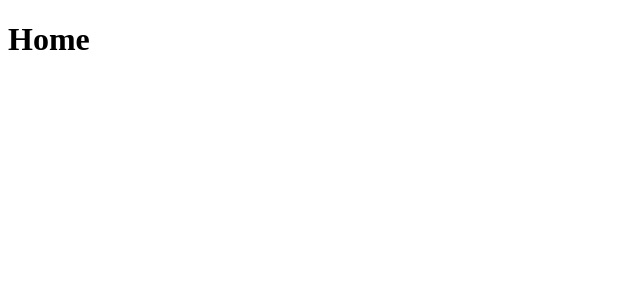
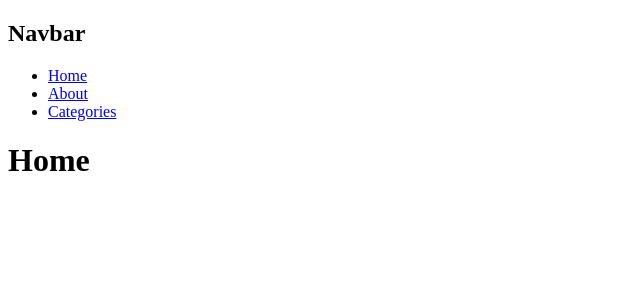
Before and after one commit to DOF1109/next-course, a Next.js app: page / in a window 1280 px wide. Shown: the top 300 px of the page, without its empty margins (0-640 px from the left). Built offline with nearby package versions, Linux system fonts and the light colour scheme.

Commit message:
Navbar complete

```diff
--- a/app/layout.jsx
+++ b/app/layout.jsx
@@ -1,3 +1,5 @@
+import Navbar from "@/components/Navbar"
+
 export const metadata = {
   title: 'Next.js',
   description: 'Generated by Next.js',
@@ -6,7 +8,10 @@
 export default function RootLayout({ children }) {
   return (
     <html lang="en">
-      <body>{children}</body>
+      <body>
+        <Navbar/>
+        {children}
+      </body>
     </html>
   )
 }
--- /dev/null
+++ b/components/Navbar.jsx
@@ -0,0 +1,22 @@
+import Link from "next/link"
+
+const Navbar = () => {
+    return(
+        <nav>
+            <h2>Navbar</h2>
+            <ul>
+            <li>
+                <Link href="/">Home</Link>
+            </li>
+            <li>
+                <Link href="/about">About</Link>
+            </li>
+            <li>
+                <Link href="/commerce/categories">Categories</Link>
+            </li>
+            </ul>
+        </nav>
+    )
+}
+
+export default Navbar
```
